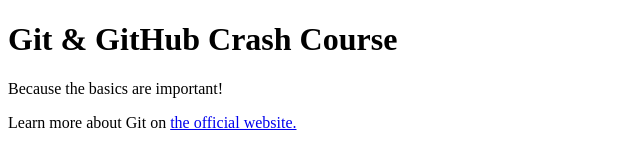
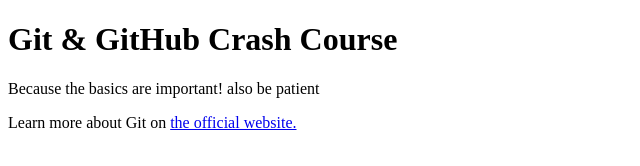
Before and after one commit to Harigo-pixel/29-jul-dev, a plain HTML site: page index.html in a window 1280 px wide. Shown: the whole page, without its empty margins (0-640 px from the left). Drawn offline with Linux system fonts and the light colour scheme.

Commit message:
intial commit latet

```diff
--- a/index.html
+++ b/index.html
@@ -8,7 +8,7 @@
   </head>
   <body>
     <h1>Git & GitHub Crash Course</h1>
-    <p>Because the basics are important!</p>
+    <p>Because the basics are important! also be patient</p>
     <p>
       Learn more about Git on
       <a href="https://git-scm.com/book/en/v2">the official website.</a>
```
